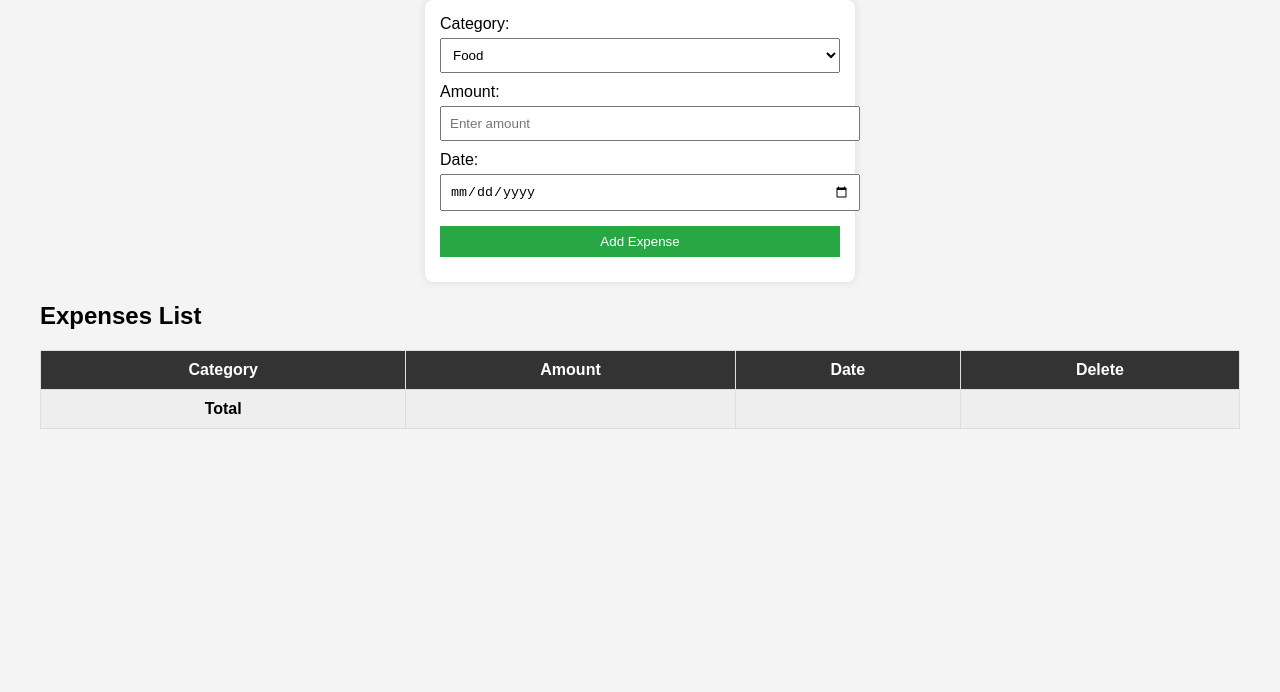
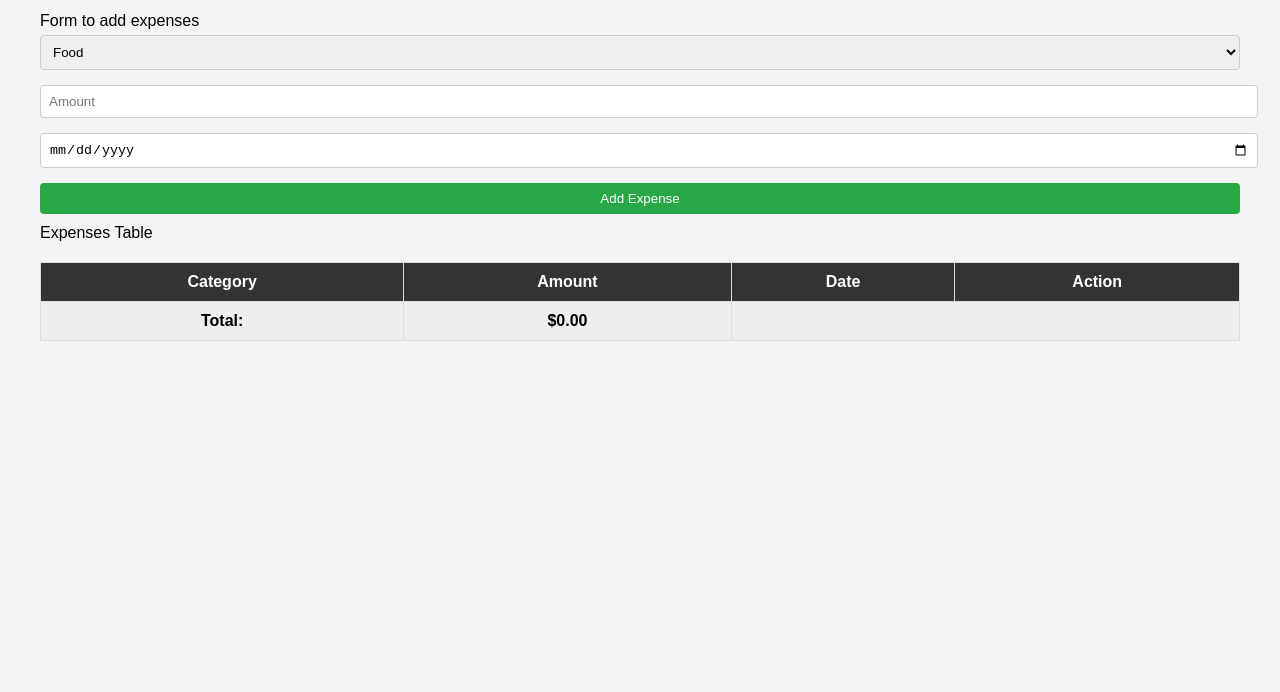
Before and after one commit to Silvermnati/Expense-Tracker, a website: page index.html in a window 1280 px wide. Shown: the part 108-800 px from the top of the page. Drawn offline with Linux system fonts and the light colour scheme.

Commit message:
initial commit

```diff
--- a/db.json
+++ b/db.json
@@ -1,3 +1,7 @@
 {
-  "expenses": []
+  "expenses": [
+    { "id": 1, "category": "Food", "amount": 50, "date": "2025-03-01" },
+    { "id": 2, "category": "Transport", "amount": 20, "date": "2025-03-02" },
+    { "id": 3, "category": "Utilities", "amount": 100, "date": "2025-03-05" }
+  ]
 }
--- a/index.html
+++ b/index.html
@@ -7,53 +7,41 @@
     <title>Expense Tracker</title>
    </head>
 <body>
-    <section id='introduction'>
-        <h1>Expense Tracker App</h1>
-        <div class='input-section'>
-            <label for="category-select">Category:</label>
-            <select id="category-select" >
-                <option value="food">Food</option>
-                <option value="transport">Transport</option>
-                <option value="bills">Bills</option>
-                <option value="entertainment">Entertainment</option>
-                <option value="others">Others</option>
+    <h1>Expense Tracker</h1>
+
+    Form to add expenses
+    <div class="expense-form">
+        <select id="category-select">
+            <option value="Food">Food</option>
+            <option value="Transport">Transport</option>
+            <option value="Utilities">Utilities</option>
+            <option value="Entertainment">Entertainment</option>
         </select>
-            <label for="amount-input">Amount:</label>
-            <input type="number" id="amount-input" placeholder="Enter amount">
-            <label for="date-input">Date:</label>
+        <input type="number" id="amount-input" placeholder="Amount">
         <input type="date" id="date-input">
         <button id="add-expense">Add Expense</button>
     </div>
-    </section>
-    <section id='expenses-list-section'>
-        <div class='total-expenses'>
 
-        <h2>Expenses List</h2>
+    Expenses Table
     <table>
         <thead>
             <tr>
                 <th>Category</th>
                 <th>Amount</th>
                 <th>Date</th>
-                    <th>Delete</th>
+                <th>Action</th>
             </tr>
         </thead>
-            <tbody id='expenses-table-body'>
-
-            </tbody>
-
+        <tbody id="expenses-table-body"></tbody>
         <tfoot>
             <tr>
-                    <td>Total</td>
-                    <td id='total-amount'></td>
-                    <td></td>
-                    <td></td>
+                <td><strong>Total:</strong></td>
+                <td id="total-amount">$0.00</td>
+                <td colspan="2"></td>
             </tr>
         </tfoot>
-
     </table>
-        </div>
-      <script src="./javascript/index.js"></script>
+<script src="./scripts/script.js"></script>
 
 </body>
 </html>
--- a/styles/styles.css
+++ b/styles/styles.css
@@ -1,3 +1,4 @@
+/* General Styles */
 body {
     font-family: Arial, sans-serif;
     margin: 20px;
@@ -9,6 +10,7 @@ h1 {
     text-align: center;
 }
 
+/* Input Section */
 .input-section {
     background: white;
     padding: 15px;
@@ -23,19 +25,26 @@ input, select, button {
     padding: 8px;
     margin-top: 5px;
     margin-bottom: 10px;
+    border: 1px solid #ccc;
+    border-radius: 4px;
 }
 
+/* Buttons */
 button {
     background-color: #28a745;
     color: white;
     border: none;
     cursor: pointer;
+    padding: 8px;
+    border-radius: 4px;
+    transition: background 0.3s;
 }
 
 button:hover {
     background-color: #218838;
 }
 
+/* Expense Table */
 table {
     width: 100%;
     margin-top: 20px;
@@ -49,12 +58,26 @@ th, td {
     text-align: center;
 }
 
+/* Header Row */
 th {
     background: #333;
     color: white;
 }
 
+/* Footer Row */
 tfoot {
     font-weight: bold;
     background: #eee;
 }
+
+/* Delete Button */
+.delete-btn {
+    background-color: red;
+    color: white;
+    padding: 5px 10px;
+    border-radius: 4px;
+}
+
+.delete-btn:hover {
+    background-color: darkred;
+}
```
Also changed, not shown: index.js (added, +26 -0 lines), package.json (added, +17 -0 lines), 1 other file. Lines whose indentation alone changed are shown as unchanged.
